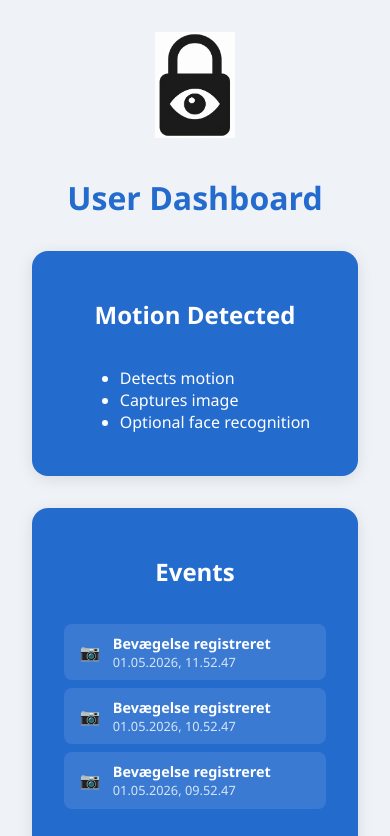
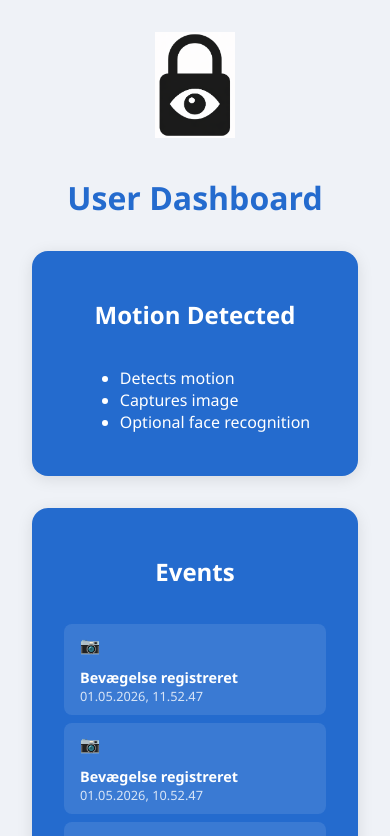
Before and after one commit to TokeDit/3.-semester-Projekt-JABLST, a Vue app in the folder FrontEnd/SikkerhedsFrontEnd/: page /dashboard in a window 390 px wide. Shown: the top 836 px of the page. Built offline with nearby package versions, Linux system fonts and the light colour scheme; no server answers; sample sign-in values are in the browser's storage.

Commit message:
style: add mobile responsive styles for events list

```diff
--- a/FrontEnd/SikkerhedsFrontEnd/src/components/Dashboard.vue
+++ b/FrontEnd/SikkerhedsFrontEnd/src/components/Dashboard.vue
@@ -253,6 +253,12 @@ h1 {
   padding: 0.6rem 1rem;
   margin-bottom: 0.5rem;
 }
+@media (max-width: 600px) {
+  .event-item {
+    flex-direction: column;
+    align-items: flex-start;
+  }
+}
 .event-details {
   display: flex;
   flex-direction: column;
```
